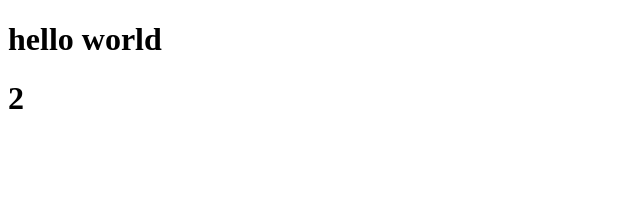
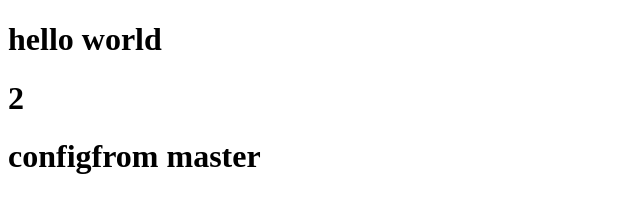
Before and after one commit to XuanHoan207/test-git, a plain HTML site: page index.html in a window 1280 px wide. Shown: the whole page, without its empty margins (0-640 px from the left). Drawn offline with Linux system fonts and the light colour scheme.

Commit message:
confict from master

```diff
--- a/index.html
+++ b/index.html
@@ -8,5 +8,6 @@
 <body>
     <h1>hello world</h1>
     <h1>2 </h1>
+    <h1>configfrom master</h1>
 </body>
 </html>
```
